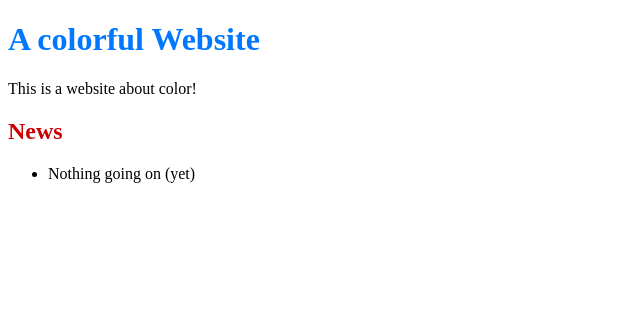
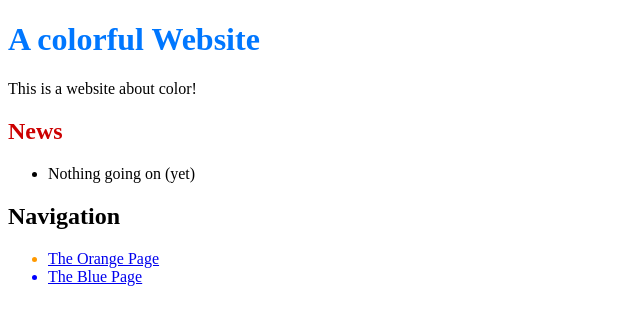
Before and after one commit to anthon78/johns-repo, a plain HTML site: page index.html in a window 1280 px wide. Shown: the whole page, without its empty margins (0-640 px from the left). Drawn offline with Linux system fonts and the light colour scheme.

Commit message:
add navigation links

```diff
--- a/index.html
+++ b/index.html
@@ -12,8 +12,14 @@
 	<ul>
 		<li>Nothing going on (yet)</li>
 	</ul>
-</body>
-<body>
-
+	<h2>Navigation</h2>
+	<ul>
+		<li style="color:#F90">
+			<a href="orange.html">The Orange Page</a>
+		</li>
+		<li style="color: #00F">
+			<a href="blue.html">The Blue Page</a>
+		</li>
+	</ul>
 </body>
 </html>
```
Also changed, not shown: blue.html (+2 -0 lines), orange.html (+1 -0 lines).
